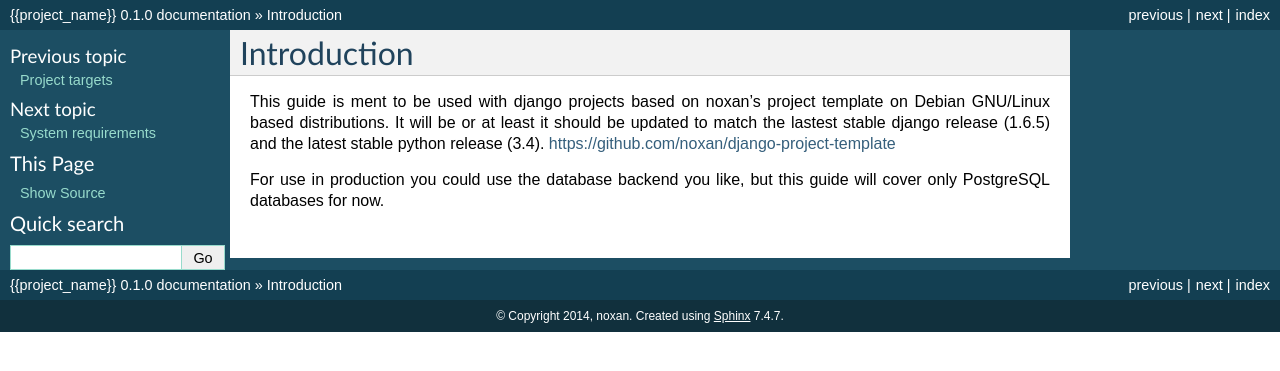
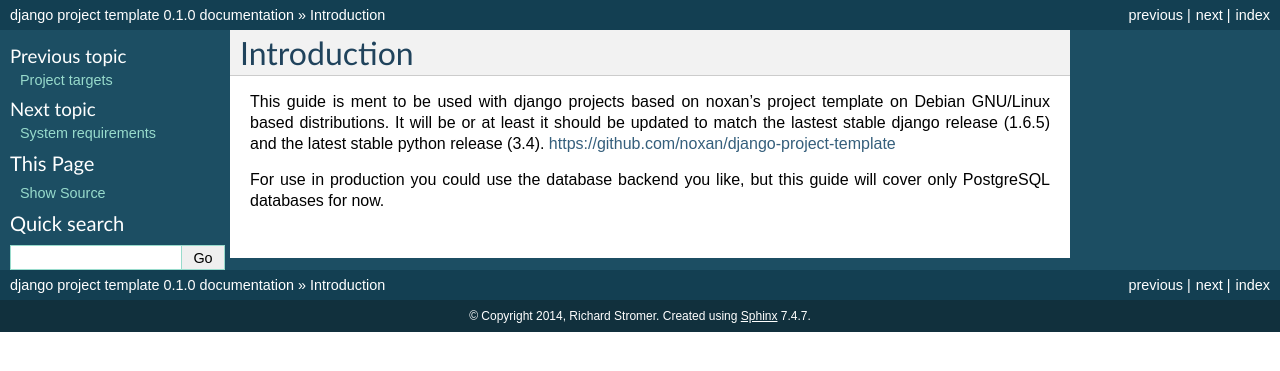
Before and after one commit to byteweaver/django-genesis, a Sphinx documentation site: the page built from docs/deployment/index.rst, in a window 1280 px wide. Shown: the top 371 px of the page. Built offline with Sphinx 7.4.7, drawn with Linux system fonts in a browser that asks for light colours.

Commit message:
change title to django project template and add authors real name

```diff
--- a/docs/conf.py
+++ b/docs/conf.py
@@ -44,8 +44,8 @@ source_suffix = '.rst'
 master_doc = 'index'
 
 # General information about the project.
-project = '{{project_name}}'
-copyright = '2014, noxan'
+project = 'django project template'
+copyright = '2014, Richard Stromer'
 
 # The version info for the project you're documenting, acts as replacement for
 # |version| and |release|, also used in various other places throughout the
```
